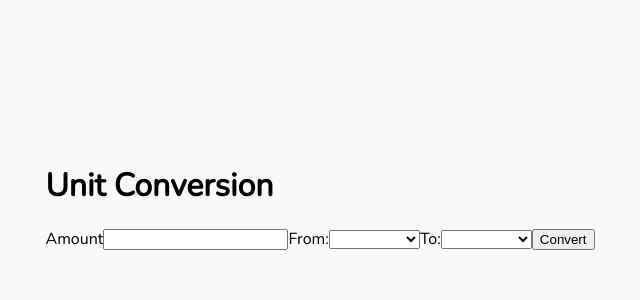
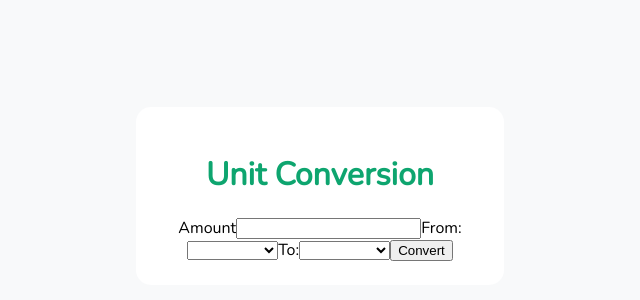
Before and after one commit to HikariLight/ClimateSeed-Test, a Vue app: page / in a window 1280 px wide. Shown: the part 204-504 px from the top of the page, without its empty margins (320-960 px from the left). Built offline with nearby package versions, Linux system fonts and the light colour scheme.

Commit message:
Added app style

```diff
--- a/src/App.vue
+++ b/src/App.vue
@@ -1,6 +1,6 @@
 <template>
   <div class="app">
-    <h1>Unit Conversion</h1>
+    <h1 id="title">Unit Conversion</h1>
     <ConversionForm />
   </div>
 </template>
@@ -18,5 +18,15 @@ export default defineComponent({
 </script>
 
 <style>
+  .app{
+    background-color: var(--white);
+    border-radius: 15px;
+    padding: 1.5rem;
+    text-align: center;
+    width: 40vh;
+  }
 
+  #title{
+    color: var(--success);
+  }
 </style>
```
